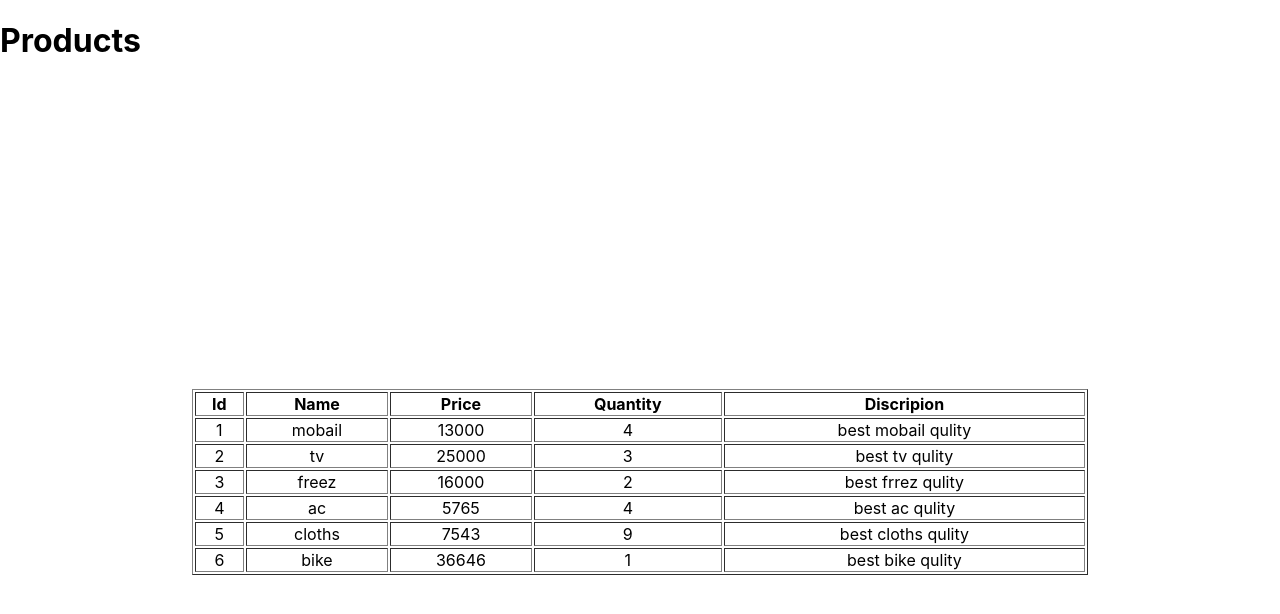
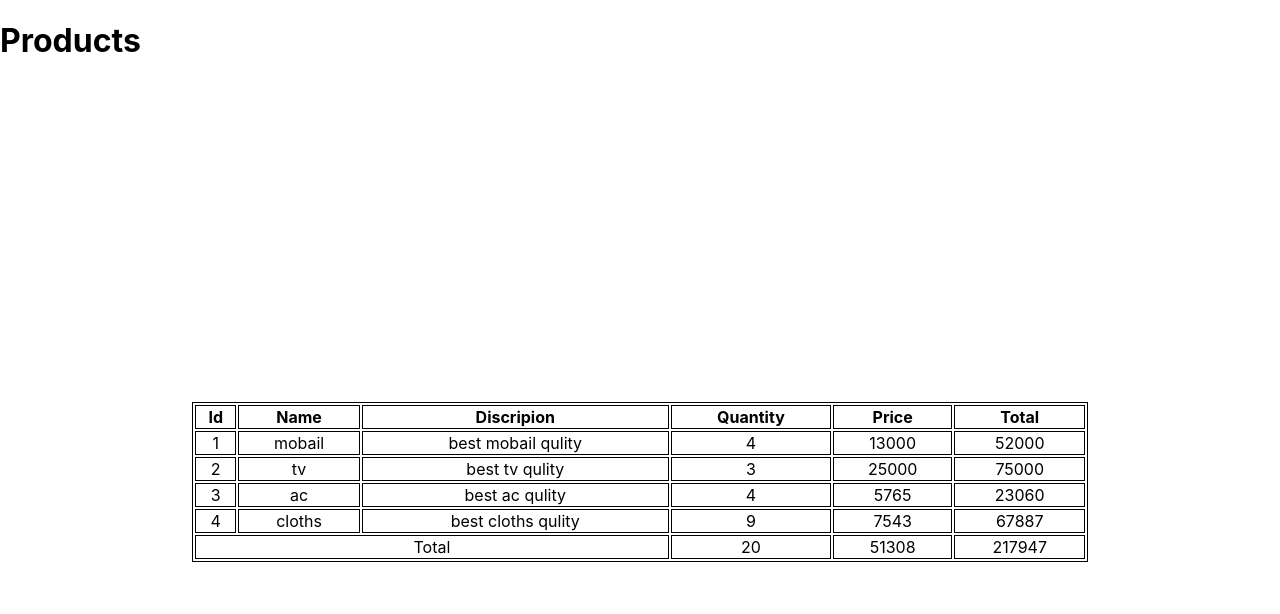
Before and after one commit to Dhurv2608/first-app, a React (Create React App) app: page / in a window 1280 px wide. Shown: the top 614 px of the page. Built offline with nearby package versions, Linux system fonts and the light colour scheme.

Commit message:
complet view

```diff
--- a/src/App.css
+++ b/src/App.css
@@ -31,7 +31,9 @@ table{
   font-size: calc(10px + 2vmin);
   color: white;
 }
-
+.border{
+  border: 1px solid;
+}
 .App-link {
   color: #61dafb;
 }
--- a/src/App.js
+++ b/src/App.js
@@ -8,37 +8,56 @@ const App = () => {
     { name: "ac", price: 5765, quantity: 4, discripion: "best ac qulity" },
     { name: "cloths", price: 7543, quantity: 9, discripion: "best cloths qulity" },
     { name: "bike", price: 36646, quantity: 1, discripion: "best bike qulity" }
-  ]
-  console.info("cart++", cart)
-
+  ];
+  const xyz = cart.filter(a => a.quantity >= 3 );
+  const totalPrice = xyz.reduce((acc,curr) => {
+    return acc + curr.price
+  },0)
+  const totalquantity = xyz.reduce((acc,curr) => {
+    return acc + curr.quantity
+  },0)
+  const total = xyz.reduce((acc,curr) =>{
+            return acc + (curr.price * curr.quantity)
+  },0);
   return (
     <div className="content">
       <h1>Products</h1>
       <div className="App">
-        <table border={1} >
+        <table className="border" >
           <thead>
             <tr>
-              <th> Id</th>
-              <th> Name</th>
-              <th> Price</th>
-              <th> Quantity</th>
-              <th> Discripion</th>
+              <th className="border"> Id</th>
+              <th className="border"> Name</th>
+              <th className="border"> Discripion</th>
+              <th className="border"> Quantity</th>
+              <th className="border"> Price</th>
+               <th  className="border">Total</th>
             </tr>
+
           </thead>
+
           <tbody>
-            {
-              cart.map((i, index) => {
+              {
+              xyz.map((i, index) => {
                 return (
                   <tr key={index}>
-                    <td>{index + 1}</td>
-                    <td>{i?.name}</td>
-                    <td>{i?.price}</td>
-                    <td>{i?.quantity}</td>
-                    <td>{i?.discripion}</td>
+                    <td className="border">{index + 1}</td>
+                    <td className="border">{i?.name}</td>
+                    <td className="border">{i?.discripion}</td>
+                    <td className="border">{i?.quantity}</td>
+                    <td className="border">{i?.price}</td>
+                    <td  className="border">{i?.price * i?.quantity}</td>
                   </tr>
+
                 )
               })
             }
+            <tr>
+                <td  className="border" colspan={3}>Total</td>
+                <td  className="border" >{totalquantity}</td>
+                <td  className="border" >{totalPrice}</td>
+                <td  className="border" >{total}</td>
+            </tr>
 
           </tbody>
         </table>
@@ -46,6 +65,5 @@ const App = () => {
 
     </div>
   )
-
 }
 export default App;
```
